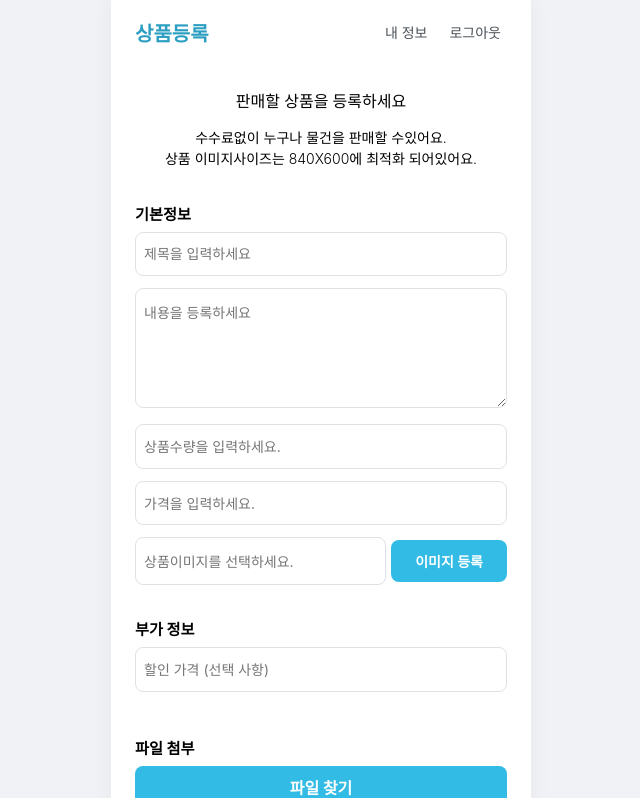
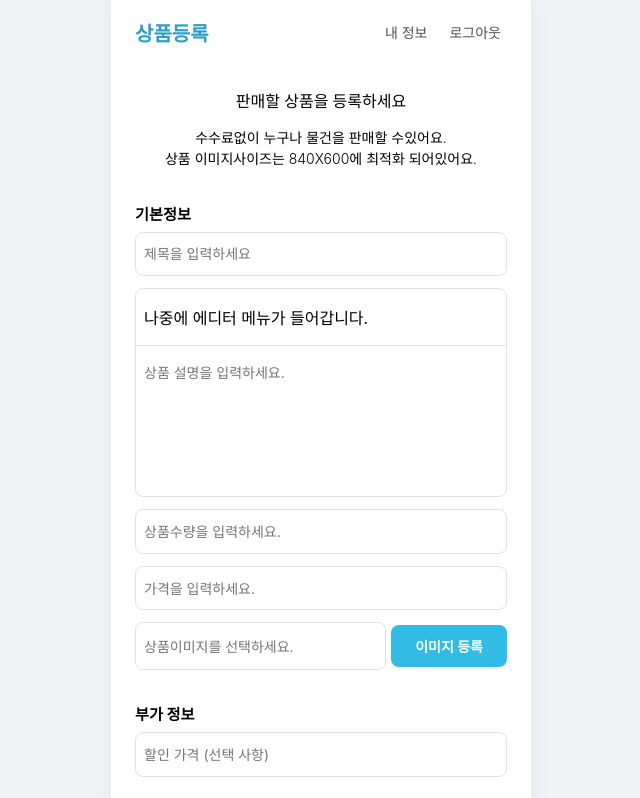
Before and after one commit to anuri01/teddy_market, a React (Vite) app in the folder client/: page /write in a window 1280 px wide. Shown: the top 798 px of the page, without its empty margins (319-959 px from the left). Built offline with nearby package versions, Linux system fonts and the light colour scheme; no server answers; sample sign-in values are in the browser's storage.

Commit message:
feat: TiptapEditor 컴포넌트 추가 및 메뉴바에 기본 텍스트 추가

```diff
--- a/client/src/components/TIptapEditor.css
+++ b/client/src/components/TIptapEditor.css
@@ -0,0 +1,30 @@
+/* Tiptap 에디터 전체 컨테이너 */
+.tiptap-container {
+  border: 1px solid #dee2e6;
+  border-radius: 8px;
+  margin-bottom: 0.75rem;
+}
+
+/* 메뉴바 스타일 */
+.menu-bar {
+    padding: 1rem 0.5rem;
+    border-bottom: 1px solid #dee2e6;
+}
+
+/* Tiptap 에디터의 실제 입력 영역 스타일 */
+.tiptap-container .ProseMirror {
+  min-height: 150px;
+  padding: 1rem 0.5rem;
+  outline: none; /* 포커스 시 외곽선 제거 */
+  white-space: pre-wrap; /* 줄바꿈과 공백을 유지 */
+}
+
+/* Tiptap 에디터의 placeholder 스타일 가상요소를 만들어 플레이스홀더 처름 꾸미는 기법*/
+.ProseMirror p.is-editor-empty:first-child::before {
+    content: attr(data-placeholder);
+    font-size: 0.875rem;
+    float: left;
+    color: #757575;
+    pointer-events: none;
+    height: 0;
+}
--- a/client/src/components/TiptapEditor.jsx
+++ b/client/src/components/TiptapEditor.jsx
@@ -11,7 +11,9 @@ const MenuBar = ({editor}) => {
         return null;
     }
     // 추후에 에디터 기능 추가예정
-    return <div className='menu-bar'></div>;
+    return <div className='menu-bar'>
+        <span>나중에 에디터 메뉴가 들어갑니다.</span>
+    </div>;
 };
 
 // --- 2. 메인 에디터 컴포넌트
--- a/client/src/pages/ProductEditor.jsx
+++ b/client/src/pages/ProductEditor.jsx
@@ -2,7 +2,7 @@ import React, { useState, useEffect } from "react";
 import { useNavigate, useParams } from "react-router-dom";
 import api from "../api/axiosConfig";
 import toast from "react-hot-toast";
-// import TiptapEditor from '../components/TiptapEditor'; 작업전
+import TiptapEditor from '../components/TiptapEditor';
 import useUserStore from "../store/userStore";
 import useNumberInput from "../hooks/useNumberInput";
 import './ProductEditor.css';
@@ -127,13 +127,21 @@ function ProductEditor() {
                     {/* </div> */}
                     {/* <div className="form-group"> */}
                         {/* <label htmlFor="content">상세설명</label> */}
-                        <textarea className="form-textarea"
+                        {/* <textarea className="form-textarea"
                             id="content"
                             type="text"
                             placeholder="내용을 등록하세요"
                             value={content}
                             onChange={(e) => setContent(e.target.value)}
+                        /> */}
+                        {/* 👇 기존 textarea를 TiptapEditor 컴포넌트로 교체합니다. */}
+
+                        <TiptapEditor
+                            content={content}
+                            onChange={(newContent) => setContent(newContent)}
                         />
+
+
                          <input
                          id="quantity"
                          type="number"
```
